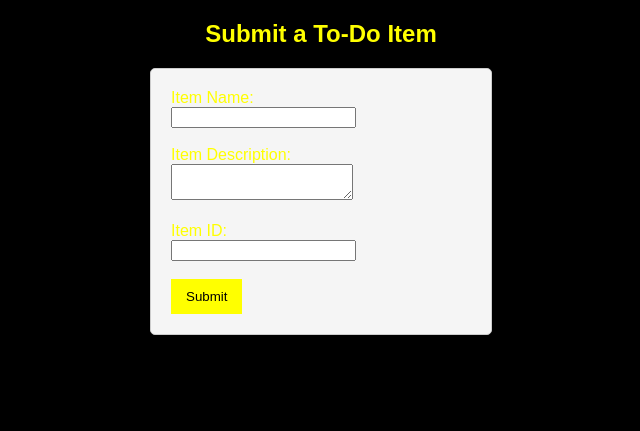
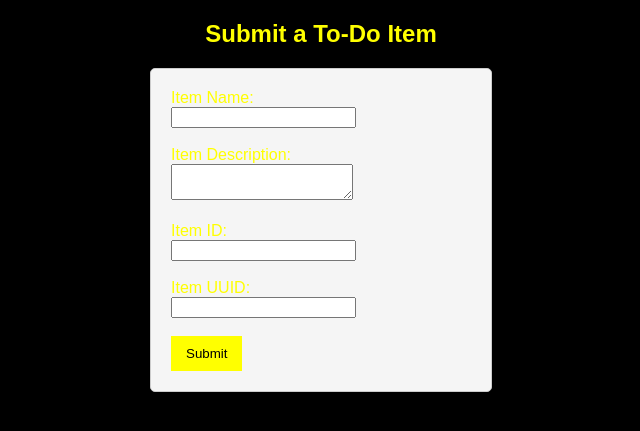
Before and after one commit to Maazin-Ahmed/To-do-Real-list, a Flask app: page / in a window 1280 px wide. Shown: the top 431 px of the page, without its empty margins (319-959 px from the left). Run offline with Flask 3, Linux system fonts and the light colour scheme.

Commit message:
Added UUID

```diff
--- a/frontend/templates/todo.html
+++ b/frontend/templates/todo.html
@@ -16,6 +16,10 @@
 
         <label>Item ID:</label><br>
         <input type="text" name="itemID" required><br><br>
+
+        <label>Item UUID:</label><br>
+        <input type="text" name="itemUUID" required><br><br>
+
 
 
         <input type="submit" value="Submit" id="submit">
```
